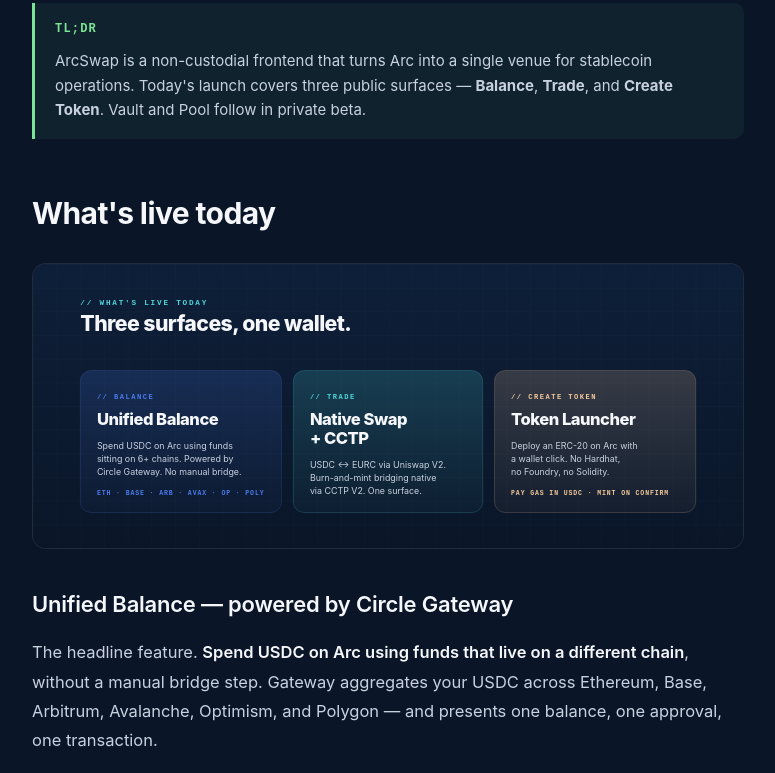
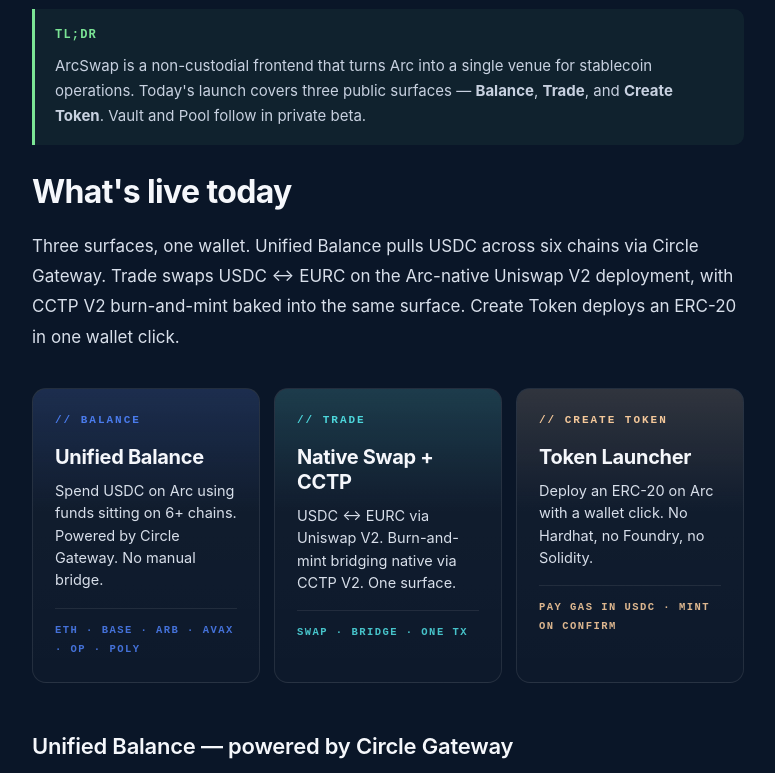
Before and after one commit to nhutqui23091/arcswap, a plain HTML site: page blog-launch.html in a window 1280 px wide. Shown: the part 1101-1874 px from the top of the page, without its empty margins (252-1027 px from the left). Drawn offline with Linux system fonts and the light colour scheme; a web font is replaced by a local one.

Commit message:
blog: pretty /blog/<slug> URLs + readable launch post
URL structure
- /blog-launch → 301 → /blog/launch-arc-testnet (matches arc.network style)
- Same for /blog-usyc → /blog/usyc-explained, /blog-arcswap → /blog/what-is-arcswap
- Added canonical + og:url on each post so search engines treat the pretty URL as primary
- Fixed stale /blog-usyc.html link in vault.html

blog-launch readability fixes
- Step 2 layout bug: .steps li strong{display:block} was making *every* nested
  <strong> block-level, splitting "Click Connect Wallet" onto three lines.
  Scoped to .steps li > strong:first-child; nested strongs render inline.
- Step body color #C8D1E0 → #E2E8F0; explicit cyan link color so visited
  links don't fall back to browser purple
- "What's live today" SVG was 1200×480 squished to 760px container, making
  inner text tiny. Replaced with a responsive 3-card HTML grid (Balance /
  Trade / Create Token) — readable, mobile-friendly, no aspect-ratio crush.

Typography polish across all 3 blog posts (toward arc.network's spacious feel)
- Body 16.5→17px, color #C8D1E0→#D8DFEA
- H2: dropped border-top, used 72px top margin for cleaner section breaks
- H3: bumped top margin, added explicit text color

```diff
--- a/blog-launch.html
+++ b/blog-launch.html
@@ -8,9 +8,11 @@
 <link rel="icon" type="image/png" href="/assets/logos/icon-arcswap.png?v=1"/>
 <link rel="apple-touch-icon" href="/assets/logos/icon-arcswap.png?v=1"/>
 <meta name="description" content="ArcSwap is officially live on Arc Testnet — Unified Balance via Circle Gateway, native Trade with CCTP, and one-click token creation. Free testnet USDC, no signup."/>
+<link rel="canonical" href="https://arcswap.net/blog/launch-arc-testnet"/>
 <meta property="og:title" content="ArcSwap is officially live on Arc Testnet"/>
 <meta property="og:description" content="Three surfaces, one wallet — Unified Balance, Trade and Create Token. Live today on Arc Testnet."/>
 <meta property="og:image" content="https://arcswap.net/assets/social/blog-launch-banner.svg"/>
+<meta property="og:url" content="https://arcswap.net/blog/launch-arc-testnet"/>
 <meta property="og:type" content="article"/>
 <title>ArcSwap is officially live on Arc Testnet — ArcSwap Blog</title>
 <link rel="preconnect" href="https://fonts.googleapis.com"/>
@@ -60,17 +62,18 @@ h1.title .grad{background:linear-gradient(90deg,var(--arc4),var(--arc1),var(--ar
 .byline-sep{color:var(--border2)}
 .banner{display:block;width:100%;height:auto;border-radius:14px;border:1px solid var(--border);margin-bottom:48px;background:#0A1628}
 
-article{font-size:16.5px;line-height:1.78}
-article p{color:#C8D1E0;margin-bottom:20px}
+article{font-size:17px;line-height:1.78}
+article p{color:#D8DFEA;margin-bottom:22px}
 article p strong{color:var(--text);font-weight:600}
 article p em{color:var(--text);font-style:italic;background:rgba(123,228,149,0.08);padding:1px 4px;border-radius:3px}
-article p a{color:var(--arc1);text-decoration:none;border-bottom:1px solid rgba(77,214,219,0.3);transition:border-color .2s}
-article p a:hover{border-bottom-color:var(--arc1)}
-article h2{font-size:30px;font-weight:700;letter-spacing:-.02em;margin:56px 0 18px;padding-top:28px;border-top:1px solid var(--border);line-height:1.2}
-article h2:first-of-type{border-top:none;padding-top:0}
-article h3{font-size:22px;font-weight:600;margin:36px 0 14px;letter-spacing:-.01em}
+article a{color:var(--arc1);text-decoration:none;border-bottom:1px solid rgba(77,214,219,0.3);transition:border-color .2s}
+article a:hover{border-bottom-color:var(--arc1)}
+article a:visited{color:var(--arc1)}
+article h2{font-size:32px;font-weight:700;letter-spacing:-.02em;margin:72px 0 20px;line-height:1.2;color:var(--text)}
+article h2:first-of-type{margin-top:12px}
+article h3{font-size:22px;font-weight:600;margin:44px 0 14px;letter-spacing:-.01em;color:var(--text)}
 article ul,article ol{padding-left:24px;margin-bottom:24px}
-article li{color:#C8D1E0;margin-bottom:8px}
+article li{color:#D8DFEA;margin-bottom:8px}
 article li::marker{color:var(--arc4)}
 
 code{font-family:var(--mono);font-size:14px;background:rgba(123,228,149,0.08);border:1px solid rgba(123,228,149,0.16);padding:1px 6px;border-radius:5px;color:var(--arc4)}
@@ -85,17 +88,36 @@ code{font-family:var(--mono);font-size:14px;background:rgba(123,228,149,0.08);bo
 
 .inline-img{display:block;width:100%;height:auto;border-radius:14px;border:1px solid var(--border);margin:32px 0;background:#0A1628}
 
+.surfaces-grid{display:grid;grid-template-columns:repeat(3,1fr);gap:14px;margin:36px 0 44px}
+.surface-card{padding:22px 22px 24px;border:1px solid var(--border);border-radius:14px;background:linear-gradient(180deg,rgba(255,255,255,0.04),rgba(255,255,255,0.015));position:relative;overflow:hidden;transition:border-color .2s,transform .2s}
+.surface-card::before{content:'';position:absolute;top:0;left:0;right:0;height:120px;background:linear-gradient(180deg,var(--accent-glow,rgba(74,123,236,0.12)) 0%,transparent 100%);pointer-events:none}
+.surface-card:hover{border-color:var(--border2)}
+.surface-card.c-balance{--accent-glow:rgba(74,123,236,0.16);--accent:var(--arc2)}
+.surface-card.c-trade{--accent-glow:rgba(77,214,219,0.16);--accent:var(--arc1)}
+.surface-card.c-create{--accent-glow:rgba(244,200,154,0.13);--accent:var(--arc3)}
+.surface-card .scard-tag{font-family:var(--mono);font-size:11px;font-weight:700;letter-spacing:.18em;text-transform:uppercase;color:var(--accent);margin-bottom:14px;display:block;position:relative}
+.surface-card .scard-name{font-size:20px;font-weight:700;color:var(--text);margin-bottom:10px;letter-spacing:-.015em;line-height:1.25;position:relative}
+.surface-card .scard-desc{font-size:14.5px;color:#D8DFEA;line-height:1.55;margin-bottom:16px;position:relative}
+.surface-card .scard-meta{font-family:var(--mono);font-size:10.5px;font-weight:600;letter-spacing:.14em;color:var(--accent);opacity:.9;text-transform:uppercase;position:relative;border-top:1px solid var(--border);padding-top:12px;margin-top:auto}
+@media(max-width:720px){.surfaces-grid{grid-template-columns:1fr}}
+
 table.t{width:100%;border-collapse:collapse;margin:24px 0;font-size:14.5px;border:1px solid var(--border);border-radius:10px;overflow:hidden}
 .t th,.t td{padding:12px 14px;text-align:left;border-bottom:1px solid var(--border)}
 .t th{background:rgba(255,255,255,0.04);font-weight:600;color:var(--text);font-size:12px;text-transform:uppercase;letter-spacing:.06em;font-family:var(--mono)}
 .t td{color:#C8D1E0}
 .t tr:last-child td{border-bottom:none}
 
-.steps{counter-reset:step;list-style:none;padding:0;margin:24px 0}
-.steps li{padding:18px 20px 18px 64px;border:1px solid var(--border);border-radius:12px;margin-bottom:12px;position:relative;background:var(--surface)}
-.steps li::before{counter-increment:step;content:counter(step);position:absolute;left:18px;top:18px;width:32px;height:32px;border-radius:8px;background:rgba(123,228,149,0.12);border:1px solid rgba(123,228,149,0.32);color:var(--arc4);display:flex;align-items:center;justify-content:center;font-family:var(--mono);font-weight:700;font-size:14px}
-.steps li strong{color:var(--text);font-weight:600;display:block;margin-bottom:4px;font-size:15.5px}
-.steps li span{font-size:14.5px;color:#C8D1E0}
+.steps{counter-reset:step;list-style:none;padding:0;margin:28px 0}
+.steps li{padding:20px 22px 20px 68px;border:1px solid var(--border);border-radius:14px;margin-bottom:12px;position:relative;background:var(--surface)}
+.steps li::before{counter-increment:step;content:counter(step);position:absolute;left:18px;top:20px;width:34px;height:34px;border-radius:9px;background:rgba(123,228,149,0.12);border:1px solid rgba(123,228,149,0.32);color:var(--arc4);display:flex;align-items:center;justify-content:center;font-family:var(--mono);font-weight:700;font-size:14px}
+.steps li > strong:first-child{color:var(--text);font-weight:700;display:block;margin-bottom:6px;font-size:16.5px;letter-spacing:-.005em}
+.steps li > strong:first-child a{color:var(--text);border-bottom-color:rgba(255,255,255,0.25)}
+.steps li span{display:block;font-size:15px;color:#E2E8F0;line-height:1.65}
+.steps li span strong{color:var(--text);font-weight:600}
+.steps li span em{color:var(--text);font-style:italic}
+.steps li a{color:var(--arc1);text-decoration:none;border-bottom:1px solid rgba(77,214,219,0.35);transition:border-color .2s}
+.steps li a:hover{border-bottom-color:var(--arc1)}
+.steps li a:visited{color:var(--arc1)}
 
 .cta-card{border:1px solid var(--border);background:linear-gradient(180deg,rgba(123,228,149,0.08),rgba(255,255,255,0.02));border-radius:14px;padding:28px;margin:48px 0;text-align:center}
 .cta-card h3{font-size:22px;font-weight:700;margin-bottom:8px}
@@ -166,7 +188,28 @@ table.t{width:100%;border-collapse:collapse;margin:24px 0;font-size:14.5px;borde
 
     <h2>What's live today</h2>
 
-    <img class="inline-img" src="/assets/social/blog-launch-stack.svg" alt="The three public surfaces: Unified Balance, native Trade + CCTP, and Create Token"/>
+    <p>Three surfaces, one wallet. Unified Balance pulls USDC across six chains via Circle Gateway. Trade swaps USDC ↔ EURC on the Arc-native Uniswap V2 deployment, with CCTP V2 burn-and-mint baked into the same surface. Create Token deploys an ERC-20 in one wallet click.</p>
+
+    <div class="surfaces-grid">
+      <div class="surface-card c-balance">
+        <span class="scard-tag">// Balance</span>
+        <div class="scard-name">Unified Balance</div>
+        <p class="scard-desc">Spend USDC on Arc using funds sitting on 6+ chains. Powered by Circle Gateway. No manual bridge.</p>
+        <div class="scard-meta">ETH · BASE · ARB · AVAX · OP · POLY</div>
+      </div>
+      <div class="surface-card c-trade">
+        <span class="scard-tag">// Trade</span>
+        <div class="scard-name">Native Swap + CCTP</div>
+        <p class="scard-desc">USDC ↔ EURC via Uniswap V2. Burn-and-mint bridging native via CCTP V2. One surface.</p>
+        <div class="scard-meta">SWAP · BRIDGE · ONE TX</div>
+      </div>
+      <div class="surface-card c-create">
+        <span class="scard-tag">// Create Token</span>
+        <div class="scard-name">Token Launcher</div>
+        <p class="scard-desc">Deploy an ERC-20 on Arc with a wallet click. No Hardhat, no Foundry, no Solidity.</p>
+        <div class="scard-meta">PAY GAS IN USDC · MINT ON CONFIRM</div>
+      </div>
+    </div>
 
     <h3>Unified Balance — powered by Circle Gateway</h3>
     <p>The headline feature. <strong>Spend USDC on Arc using funds that live on a different chain</strong>, without a manual bridge step. Gateway aggregates your USDC across Ethereum, Base, Arbitrum, Avalanche, Optimism, and Polygon — and presents one balance, one approval, one transaction.</p>
```
Also changed, not shown: blog-arcswap.html (+11 -8 lines), blog-usyc.html (+11 -8 lines), vault.html (+1 -1 lines), 1 other file.
